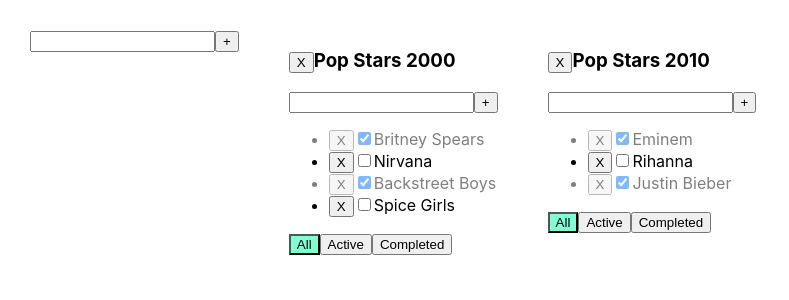
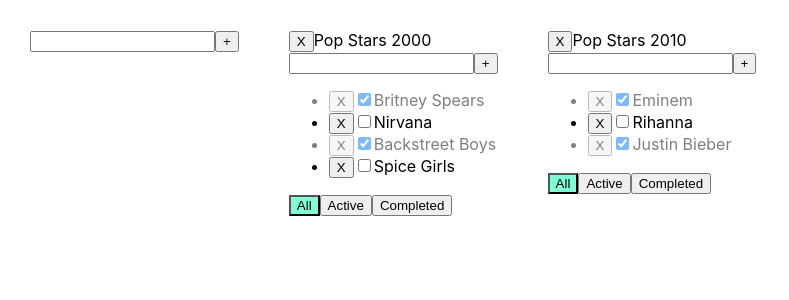
Before and after one commit to gatzxx/todolist, a React (Vite) app: page / in a window 1280 px wide. Shown: the top 300 px of the page, without its empty margins (0-789 px from the left). Built offline with nearby package versions, Linux system fonts and the light colour scheme.

Commit message:
feat: add edit task and todo list titles functionality feat: add EditableSpan component for inline title editing feat: implement title editing using EditableSpan

```diff
--- a/src/AddItemForm.tsx
+++ b/src/AddItemForm.tsx
@@ -13,29 +13,29 @@
     const [error, setError] = useState<string | null>(null);
 
     // Состояние для хранения заголовка
-    const [titleValue, setTitleValue] = useState('')
+    const [inputValue, setInputValue] = useState('')
 
     // Обрабатывает изменение значения в поле ввода заголовка
     const handleInputChange = (e: ChangeEvent<HTMLInputElement>) => {
-        setTitleValue(e.currentTarget.value)
+        setInputValue(e.currentTarget.value)
     }
 
     // Добавляет элемент, если заголовок не пустой
     const handleAddItem = () => {
-        const trimmedTitleValue = titleValue.trim()
+        const trimmedInputValue = inputValue.trim()
 
-        if (trimmedTitleValue !== '') {
-            addItem(trimmedTitleValue);
-            setTitleValue('');
+        if (trimmedInputValue !== '') {
+            addItem(trimmedInputValue);
+            setInputValue('');
             setError(null);
         } else {
             setError("Title cannot be empty!");
-            setTitleValue('');
+            setInputValue('');
         }
     }
 
     // Обрабатывает добавление элемента при нажатии клавиши Enter
-    const handleAddItemOnEnter = (e: KeyboardEvent<HTMLInputElement>) => {
+    const handleKeyPress = (e: KeyboardEvent<HTMLInputElement>) => {
         setError(null);
         if (e.key === 'Enter') {
             handleAddItem()
@@ -45,9 +45,9 @@
     return (
         <>
             <input className={error ? 'error' : ''}
-                   value={titleValue}
+                   value={inputValue}
                    onChange={handleInputChange}
-                   onKeyDown={handleAddItemOnEnter}
+                   onKeyDown={handleKeyPress}
             />
             <Button onClick={handleAddItem}
                     title='+'
--- a/src/App.tsx
+++ b/src/App.tsx
@@ -59,8 +59,7 @@
         setTasksObj(updatedTasks);*/
         setTasksObj(prev => ({
             ...prev,
-            [todoListId]: prev[todoListId].filter(task => task.id !== taskId)
-        }))
+            [todoListId]: prev[todoListId].filter(task => task.id !== taskId)}))
     }
 
     // Добавляет новую задачу
@@ -70,8 +69,7 @@
         setTasksObj(updatedTasks)*/
         setTasksObj(prev => ({
             ...prev,
-            [todoListId]: [newTask, ...prev[todoListId]]
-        }))
+            [todoListId]: [newTask, ...prev[todoListId]]}))
     }
 
     // Переключает статус задачи (выполнена/не выполнена) по её ID
@@ -80,8 +78,7 @@
         setTasksObj(updatedTasks)*/
         setTasksObj(prev => ({
             ...prev,
-            [todoListId]: prev[todoListId].map(t => t.id === taskId ? {...t, isDone: isDone} : t)
-        }))
+            [todoListId]: prev[todoListId].map(t => t.id === taskId ? {...t, isDone: isDone} : t)}))
     }
 
     // Удаляет список задач по его ID
@@ -99,6 +96,19 @@
         setTasksObj(prev => ({...prev, [newTodoList.id]: []}))
     }
 
+    // Изменяет название задачи
+    const changeTaskTitle = (newTaskTitle: string, taskId: string, todoListId: string) => {
+        setTasksObj(prev => ({
+            ...prev,
+            [todoListId]: prev[todoListId].map(t => t.id === taskId ? {...t, title: newTaskTitle} : t)}))
+    }
+
+    // Изменяет название списка задач
+    const changeTodoListTitle = (newTodoListTitle: string, todoListId: string) => {
+        setTodoLists(prev => (
+            prev.map(tl => tl.id === todoListId ? {...tl, title: newTodoListTitle} : tl)))
+    }
+
     // Мапит список задач для рендеринга
     const mappedTodoLists = todoLists.map(tl => {
         const tasksForTodolist = tasksObj[tl.id]
@@ -113,6 +123,8 @@
                 addNewTask={addNewTask}
                 toggleTaskStatus={toggleTaskStatus}
                 removeTodoListById={removeTodoListById}
+                changeTaskTitle={changeTaskTitle}
+                changeTodoListTitle={changeTodoListTitle}
             />
         )
     })
--- /dev/null
+++ b/src/EditableSpan.tsx
@@ -0,0 +1,43 @@
+import {ChangeEvent, KeyboardEvent, useState} from "react";
+
+type EditableSpanPropsType = {
+    title: string
+    onTitleChange: (value: string) => void
+}
+
+export function EditableSpan({title, onTitleChange}: EditableSpanPropsType) {
+
+    // Состояние для управления режимом редактирования (true — редактирование, false — просмотр)
+    const [editMode, setEditMode] = useState<boolean>(false)
+
+    // Состояние для хранения текущего значения поля ввода в режиме редактирования
+    const [inputValue, setInputValue] = useState<string>('')
+
+    // Активирует режим редактирования
+    const handleEditMode = () => {
+        setEditMode(true)
+        setInputValue(title)
+    }
+
+    // Деактивирует режим редактирования и сохраняет изменения
+    const handleViewMode = () => {
+        setEditMode(false)
+        onTitleChange(inputValue)
+    }
+
+    // Обрабатывает нажатие клавиши Enter в режиме редактирования
+    const handleKeyPress = (e: KeyboardEvent<HTMLInputElement>) => {
+        if (e.key === 'Enter') {
+            handleViewMode()
+        }
+    }
+
+    // Обрабатывает изменения значения в поле ввода
+    const handleInputChange = (e: ChangeEvent<HTMLInputElement>) => {
+        setInputValue(e.currentTarget.value)
+    }
+
+    return editMode
+        ? <input onBlur={handleViewMode} onChange={handleInputChange} onKeyDown={handleKeyPress} value={inputValue} autoFocus/>
+        : <span onDoubleClick={handleEditMode}>{title}</span>
+}
--- a/src/TodoListItem.tsx
+++ b/src/TodoListItem.tsx
@@ -3,6 +3,7 @@
 import {Button} from "./Button.tsx";
 import {AddItemForm} from "./AddItemForm.tsx";
 import {FilterBar} from "./FilterBar.tsx";
+import {EditableSpan} from "./EditableSpan.tsx";
 
 type TodolistItemPropsType = {
     id: string,
@@ -12,6 +13,8 @@
     addNewTask: (newTaskTitle: string, todoListId: string) => void;
     toggleTaskStatus: (taskId: string, isDone: boolean, todoListId: string) => void;
     removeTodoListById: (todoListId: string) => void
+    changeTaskTitle: (newTaskTitle: string, taskId: string, todoListId: string) => void
+    changeTodoListTitle: (newTodoListTitle: string, todoListId: string) => void
 };
 
 export type FilterType = 'All' | 'Active' | 'Completed'
@@ -23,7 +26,9 @@
                                  removeTaskById,
                                  addNewTask,
                                  toggleTaskStatus,
-                                 removeTodoListById
+                                 removeTodoListById,
+                                 changeTaskTitle,
+                                 changeTodoListTitle
                              }: TodolistItemPropsType) {
 
     // Состояние для хранения текущего фильтра
@@ -62,10 +67,20 @@
         addNewTask(value, id)
     }
 
+    // Изменяет название списка задач
+    const handleChangeTitle = (value: string) => {
+        changeTodoListTitle(value, id)
+    }
+
     // Мапит отфильтрованные задачи в элементы списка
     const mappedTasks = filteredTasks.map(t => {
         // Удаляет задачу по её ID
         const handleRemoveTask = () => removeTaskById(t.id, id)
+
+        // Изменяет название задачи
+        const handleChangeTitle = (value: string) => {
+            changeTaskTitle(value, t.id, id)
+        }
 
         return (
             <li key={t.id}
@@ -78,14 +93,17 @@
                        checked={t.isDone}
                        onChange={e => handleToggleTaskStatus(t.id, e.currentTarget.checked)}
                 />
-                <span>{t.title}</span>
+                <EditableSpan title={t.title} onTitleChange={handleChangeTitle}/>
             </li>
         )
     })
 
     return (
         <div>
-            <h3><Button title={'X'} onClick={handleRemoveTodoList}/>{title}</h3>
+            <div>
+                <Button title={'X'} onClick={handleRemoveTodoList}/>
+                <EditableSpan title={title} onTitleChange={handleChangeTitle}/>
+            </div>
             <AddItemForm addItem={handleAddTask}/>
             <div>
                 {tasks.length
```
